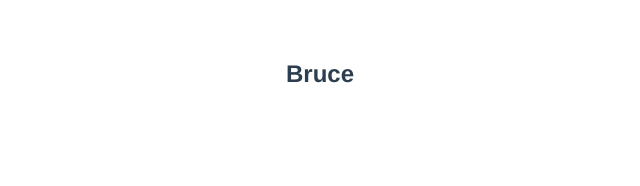
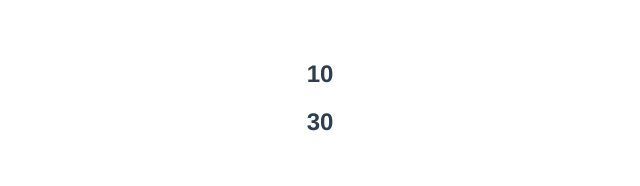
Before and after one commit to DataScientist2807/codevol_vuejs, a Vue app: page / in a window 1280 px wide. Shown: the top 186 px of the page, without its empty margins (320-960 px from the left). Built offline with nearby package versions, Linux system fonts and the light colour scheme.

Commit message:
Conditional List Rendering

```diff
--- a/src/App.vue
+++ b/src/App.vue
@@ -1,10 +1,7 @@
 <!-- https://github.com/gopinav/Vue-3-Tutorials/blob/master/vue-fundamentals/src/App.vue -->
 <template>
-    <!-- <h2 v-for="name in names" :key="name" v-if="name === 'Bruce'">{{ name }}</h2> ERROR!!! -->
-    <template v-for="name in names" :key="name" >
-      <h2 v-if="name === 'Bruce'">{{ name }}</h2>
-    </template>
-
+  <h2>{{ 2 + 3 + 5 }}</h2>
+  <h2>{{ 5 + 10 + 15 }}</h2>
 </template>
 
 <script>
@@ -12,7 +9,6 @@ export default {
   name: "App",
   data() {
     return {
-      names: ['Bruce', 'Clark', 'Diana']
     };
   },
 };
```
